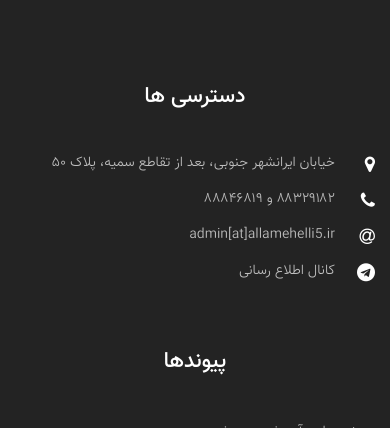
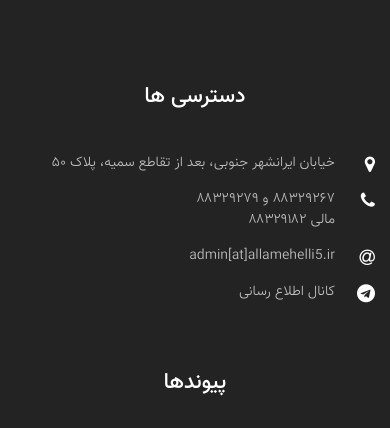
Before and after one commit to TheMn/internet-engineering-project, a Django app: a page that uses helli5/templates/footer.html in a window 390 px wide. Shown: the part 6072-6500 px from the top of the page. Run offline with Django 3.2, Linux system fonts and the light colour scheme; parts of the project's set-up code (start-up, migrations or seed data) failed here and were passed over; some libraries are stand-ins or nearby versions; some web fonts are replaced.

Commit message:
change phone numbers

```diff
--- a/helli5/templates/footer.html
+++ b/helli5/templates/footer.html
@@ -19,7 +19,7 @@
                                                                                 class="text">خیابان ایرانشهر جنوبی، بعد از تقاطع سمیه، پلاک ۵۰</span>
                             </li>
                             <li><span style="font-family: Vazir-Medium" class="icon icon-phone"></span><span
-                                    class="text" style="font-family:Vazir-Medium;">۸۸۳۲۹۱۸۲ و ۸۸۸۴۶۸۱۹</span></li>
+                                    class="text" style="font-family:Vazir-Medium;">۸۸۳۲۹۲۶۷  و ۸۸۳۲۹۲۷۹<br> مالی ۸۸۳۲۹۱۸۲</span></li>
                             <li><span style="font-family: Vazir-Medium" class="icon icon-at"></span><span
                                     class="text" style="font-family:Vazir-Medium;">admin[at]allamehelli5.ir</span></li>
                             <li><span style="font-family: Vazir-Medium" class="icon icon-telegram"></span><a
```
